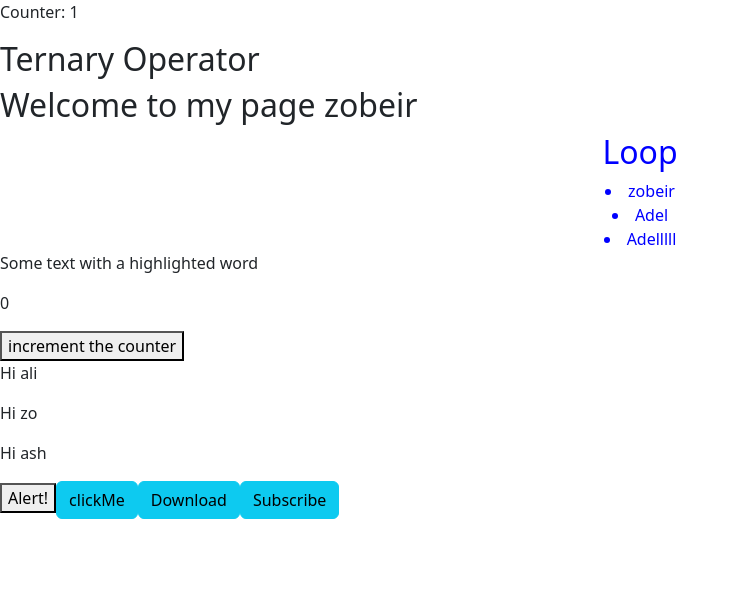
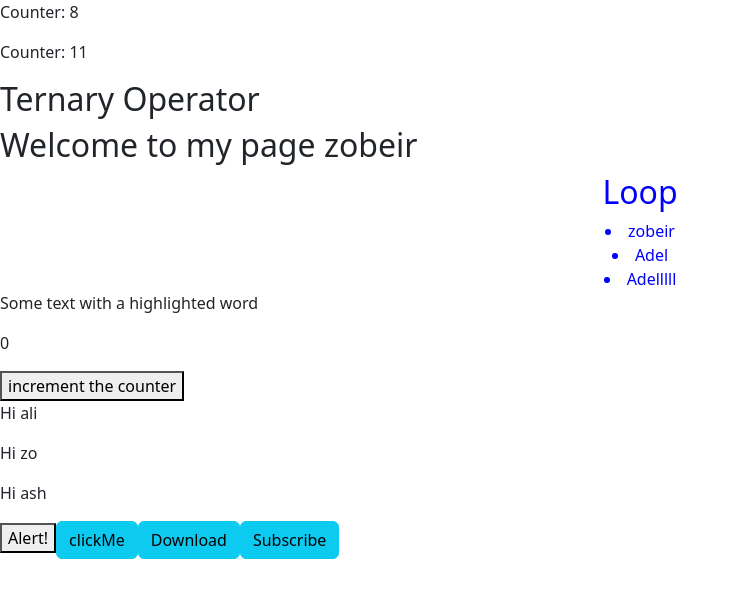
Before and after one commit to Zobeir-Rigi/My-React-Practices, a React (Create React App) app in the folder my-react/: page / in a window 1280 px wide. Shown: the top 598 px of the page, without its empty margins (0-739 px from the left). Built offline with nearby package versions, Linux system fonts and the light colour scheme; no server answers.

Commit message:
props and distarctin an object

```diff
--- a/my-react/src/App.js
+++ b/my-react/src/App.js
@@ -24,7 +24,7 @@ const Subscribe = () => {
 function App() {
   return (
     <div>
-    <ToplearnCounter />
+    <ToplearnCounter count={4+7}/>
       <Ternary />
       <Loop />
       <p>
--- a/my-react/src/Components/ToplearnCounter.jsx
+++ b/my-react/src/Components/ToplearnCounter.jsx
@@ -1,17 +1,30 @@
-import { Component } from "react";
-class ToplearnCounter extends Component{
-    render(){
-        return <p>Counter: {Math.floor(Math.random() * 10)}</p>;
-    }
-}
+// import { Component } from "react";
+// class ToplearnCounter extends Component{
 
-export default ToplearnCounter ;
+//     render(){
+//         console.log(this.props);
+//         const {count} = this.props;
+//         return (
+//         <fragment>
+//             <p>Counter: {Math.floor(Math.random() * 10)}</p>
+//                     <p>Counter: {count}</p>
+//             </fragment>
+//             )
+
+//     }
+// }
+
+// export default ToplearnCounter ;
 
 
+const ToplearnCounter = ({count}) => {
+    console.log(count);
 
-
-
-// const ToplearnCounter = () => {
-//  return <p>Counter: {Math.floor( Math.random()*10)}</p> ;
-// };
-// export default ToplearnCounter ;
+ return (
+ <fragment>
+     <p>Counter: {Math.floor( Math.random()*10)}</p>
+     <p>Counter: {count}</p>
+ </fragment>
+ );
+};
+export default ToplearnCounter ;
```
